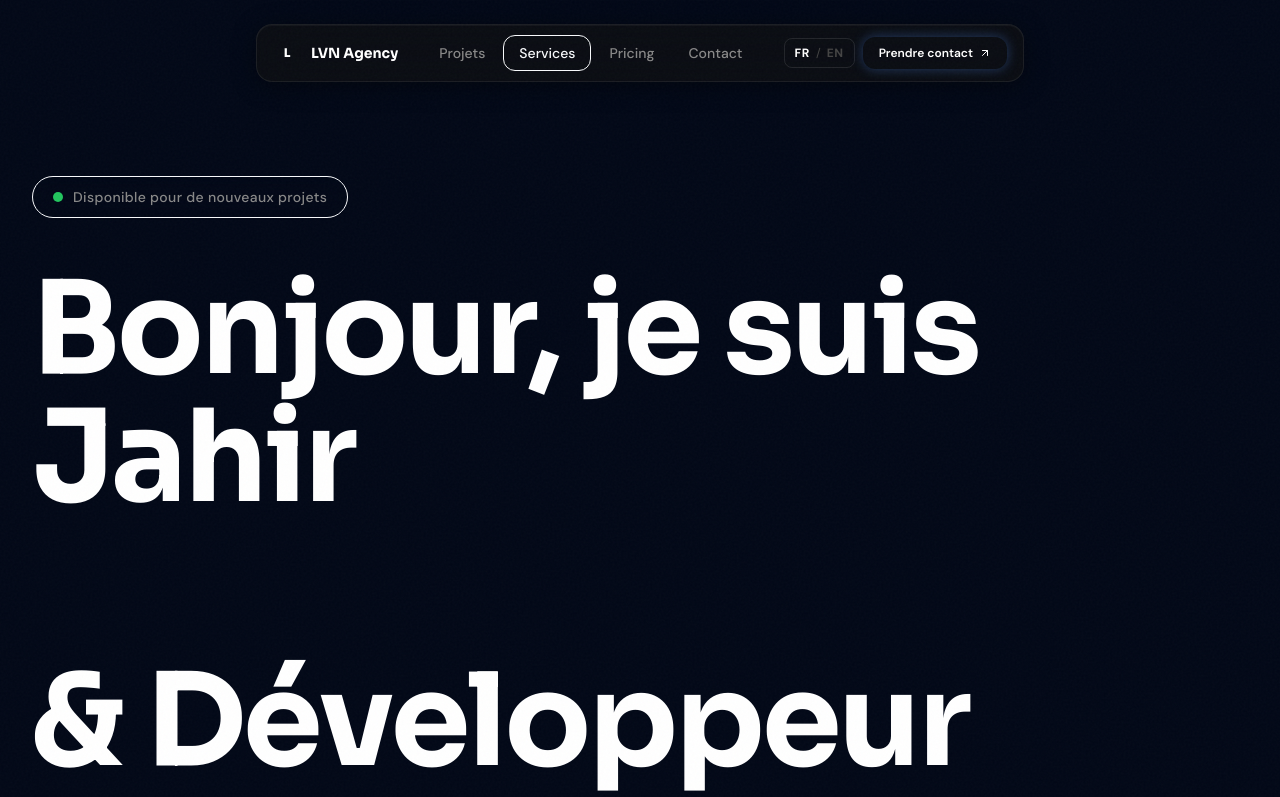
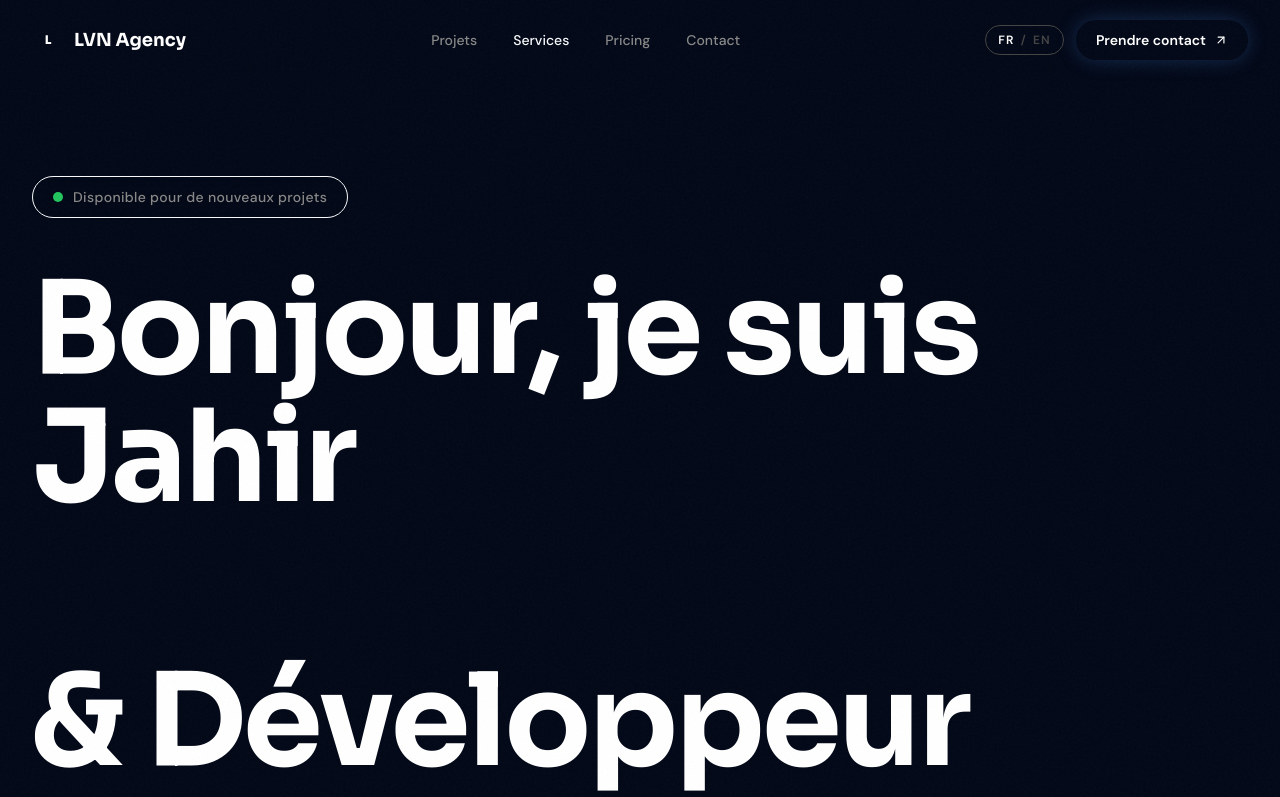
Before and after one commit to jahirlpro-fr/PORTFOLIO_LVN, a Next.js app: page / in a window 1280 px wide. Shown: the top 797 px of the page. Built offline with nearby package versions, Linux system fonts and the light colour scheme.

Commit message:
Edit /src/components/Navbar.tsx

```diff
--- a/src/components/Navbar.tsx
+++ b/src/components/Navbar.tsx
@@ -12,31 +12,39 @@ export function Navbar() {
     const [isMobileMenuOpen, setIsMobileMenuOpen] = useState(false);
     const [activeSection, setActiveSection] = useState("");
 
+    // Scroll progress bar at top
     const { scrollYProgress } = useScroll();
     const scaleX = useSpring(scrollYProgress, { stiffness: 100, damping: 30 });
 
+    // Detect scroll for navbar background
     useEffect(() => {
-        const handleScroll = () => setIsScrolled(window.scrollY > 50);
+        const handleScroll = () => setIsScrolled(window.scrollY > 30);
         window.addEventListener("scroll", handleScroll, { passive: true });
         return () => window.removeEventListener("scroll", handleScroll);
     }, []);
 
+    // Active section detection via IntersectionObserver
     useEffect(() => {
         const sectionIds = ["projects", "services", "pricing", "contact"];
         const observers: IntersectionObserver[] = [];
+
         sectionIds.forEach((id) => {
             const el = document.getElementById(id);
             if (!el) return;
             const observer = new IntersectionObserver(
-                ([entry]) => { if (entry.isIntersecting) setActiveSection(id); },
+                ([entry]) => {
+                    if (entry.isIntersecting) setActiveSection(id);
+                },
                 { threshold: 0.3 }
             );
             observer.observe(el);
             observers.push(observer);
         });
+
         return () => observers.forEach((o) => o.disconnect());
     }, []);
 
+    // Lock body scroll when mobile menu open
     useEffect(() => {
         document.body.style.overflow = isMobileMenuOpen ? "hidden" : "";
         return () => { document.body.style.overflow = ""; };
@@ -61,178 +69,191 @@ export function Navbar() {
                 style={{ scaleX }}
             />
 
-            {/* ── FLOATING PILL NAVBAR ── */}
-            <div className="fixed top-0 left-0 right-0 z-50 flex justify-center pt-6 px-4 pointer-events-none">
+            {/* ── NAVBAR ── */}
             <motion.nav
                 initial={{ y: -80, opacity: 0 }}
                 animate={{ y: 0, opacity: 1 }}
                 transition={{ duration: 0.7, ease: [0.22, 1, 0.36, 1] }}
-                    className={`pointer-events-auto flex items-center justify-between gap-4 w-full max-w-3xl
-                      px-4 py-2.5 rounded-2xl border transition-all duration-500
-                      ${isScrolled
-                            ? "bg-[#0A0A0A]/85 backdrop-blur-2xl border-white/10 shadow-[0_8px_40px_rgba(0,0,0,0.6),inset_0_1px_0_rgba(255,255,255,0.06)]"
-                            : "bg-[#111111]/60 backdrop-blur-xl border-white/[0.07] shadow-[0_4px_24px_rgba(0,0,0,0.4),inset_0_1px_0_rgba(255,255,255,0.04)]"
+                className={`fixed top-0 left-0 right-0 z-50 transition-all duration-500 ${isScrolled
+                    ? "bg-bg/85 backdrop-blur-2xl border-b border-border shadow-[0_4px_30px_rgba(0,0,0,0.4)]"
+                    : "bg-transparent"
                     }`}
             >
+                <div className="max-w-7xl mx-auto px-6 lg:px-8">
+                    <div className="flex items-center justify-between h-20">
+
                         {/* ── LOGO ── */}
-                    <Link href="/" className="group flex items-center gap-2.5 flex-shrink-0">
-                        <div className="relative w-7 h-7 flex items-center justify-center rounded-lg overflow-hidden">
-                            <div className="absolute inset-0 bg-accent" />
+                        <Link href="/" className="group flex items-center gap-2.5">
+                            <div className="relative w-8 h-8 flex items-center justify-center">
+                                <div className="absolute inset-0 bg-accent/20 rounded-lg group-hover:bg-accent/30 transition-colors duration-300" />
+                                <div className="absolute inset-[3px] bg-accent rounded-md group-hover:scale-110 transition-transform duration-300" />
                                 <span className="relative text-white font-display font-black text-xs z-10">L</span>
                             </div>
-                        <span className="font-display text-sm font-bold text-text-primary group-hover:text-accent transition-colors duration-300">
+                            <span className="font-display text-lg font-bold text-text-primary group-hover:text-accent transition-colors duration-300">
                                 LVN Agency
                             </span>
                         </Link>
 
-                    {/* ── CENTER NAV LINKS ── */}
-                    <div className="hidden md:flex items-center gap-0.5">
+                        {/* ── DESKTOP NAV LINKS ── */}
+                        <div className="hidden md:flex items-center gap-1">
                             {navLinks.map((link) => {
                                 const isActive = activeSection === link.id;
                                 return (
                                     <a
                                         key={link.href}
                                         href={link.href}
-                                    className="relative px-4 py-2 text-sm font-medium rounded-xl transition-all duration-200 group"
+                                        className="relative px-4 py-2 text-sm font-medium transition-colors duration-200 group"
                                     >
+                                        {/* Active / hover background pill */}
+                                        <span
+                                            className={`absolute inset-0 rounded-full transition-all duration-300 ${isActive
+                                                ? "bg-accent/10"
+                                                : "bg-transparent group-hover:bg-surface"
+                                                }`}
+                                        />
+                                        {/* Text */}
+                                        <span
+                                            className={`relative transition-colors duration-200 ${isActive ? "text-accent" : "text-text-secondary group-hover:text-text-primary"
+                                                }`}
+                                        >
+                                            {link.label}
+                                        </span>
+                                        {/* Active dot indicator */}
                                         {isActive && (
                                             <motion.span
-                                            layoutId="nav-pill-active"
-                                            className="absolute inset-0 rounded-xl bg-accent/10 border border-accent/20"
-                                            transition={{ type: "spring", stiffness: 350, damping: 30 }}
+                                                layoutId="nav-active-dot"
+                                                className="absolute bottom-1 left-1/2 -translate-x-1/2 w-1 h-1 bg-accent rounded-full"
                                             />
                                         )}
-                                    {!isActive && (
-                                        <span className="absolute inset-0 rounded-xl bg-transparent group-hover:bg-white/5 transition-colors duration-200" />
-                                    )}
-                                    <span className={`relative z-10 transition-colors duration-200 ${isActive
-                                            ? "text-accent"
-                                            : "text-text-secondary group-hover:text-text-primary"
-                                        }`}>
-                                        {link.label}
-                                    </span>
                                     </a>
                                 );
                             })}
                         </div>
 
-                    {/* ── RIGHT ACTIONS ── */}
-                    <div className="flex items-center gap-2 flex-shrink-0">
-                        {/* Language pill */}
+                        {/* ── DESKTOP RIGHT ACTIONS ── */}
+                        <div className="hidden md:flex items-center gap-3">
+                            {/* Language toggle */}
                             <button
                                 onClick={toggleLanguage}
-                            className="hidden sm:flex items-center gap-1 px-2.5 py-1.5 rounded-lg
-                         border border-white/10 hover:border-accent/30 hover:bg-accent/5
-                         transition-all duration-300"
+                                className="relative flex items-center gap-1.5 px-3 py-1.5 rounded-full border border-border text-text-muted hover:text-text-primary hover:border-accent/40 transition-all duration-300 text-xs font-semibold tracking-widest uppercase"
                                 aria-label="Toggle language"
                             >
-                            <span className={`text-xs font-bold tracking-wider transition-colors ${language === "fr" ? "text-white" : "text-text-muted"}`}>FR</span>
-                            <span className="text-text-muted text-xs mx-0.5">/</span>
-                            <span className={`text-xs font-bold tracking-wider transition-colors ${language === "en" ? "text-white" : "text-text-muted"}`}>EN</span>
+                                <span className={language === "fr" ? "text-text-primary" : "text-text-muted"}>FR</span>
+                                <span className="text-text-muted">/</span>
+                                <span className={language === "en" ? "text-text-primary" : "text-text-muted"}>EN</span>
                             </button>
 
-                        {/* CTA */}
+                            {/* CTA button */}
                             <a
                                 href="#contact"
-                            className="group hidden md:inline-flex items-center gap-1.5
-                         bg-accent text-white px-4 py-2 rounded-xl text-xs font-semibold
+                                className="group relative inline-flex items-center gap-2 bg-accent text-white
+                           px-5 py-2.5 rounded-full text-sm font-semibold
                            hover:bg-accent/90 transition-all duration-300
-                         shadow-[0_0_12px_rgba(79,142,247,0.35)]
-                         hover:shadow-[0_0_22px_rgba(79,142,247,0.55)]
+                           shadow-[0_0_20px_rgba(79,142,247,0.25)]
+                           hover:shadow-[0_0_35px_rgba(79,142,247,0.45)]
                            hover:scale-105"
                             >
                                 {t("nav.cta")}
-                            <ArrowUpRight size={12} className="group-hover:translate-x-0.5 group-hover:-translate-y-0.5 transition-transform duration-300" />
+                                <ArrowUpRight
+                                    size={14}
+                                    className="group-hover:translate-x-0.5 group-hover:-translate-y-0.5 transition-transform duration-300"
+                                />
                             </a>
+                        </div>
 
-                        {/* Mobile hamburger */}
+                        {/* ── MOBILE HAMBURGER ── */}
                         <button
                             onClick={() => setIsMobileMenuOpen(!isMobileMenuOpen)}
-                            className="md:hidden w-8 h-8 flex items-center justify-center rounded-lg
-                         border border-white/10 hover:border-accent/30 hover:bg-accent/5
-                         transition-all duration-300"
+                            className="md:hidden relative w-10 h-10 flex items-center justify-center rounded-full border border-border hover:border-accent/40 hover:bg-surface transition-all duration-300"
                             aria-label="Toggle menu"
                         >
                             <AnimatePresence mode="wait">
                                 {isMobileMenuOpen ? (
-                                    <motion.div key="close" initial={{ rotate: -90, opacity: 0 }} animate={{ rotate: 0, opacity: 1 }} exit={{ rotate: 90, opacity: 0 }} transition={{ duration: 0.15 }}>
-                                        <X size={15} className="text-text-primary" />
+                                    <motion.div
+                                        key="close"
+                                        initial={{ rotate: -90, opacity: 0 }}
+                                        animate={{ rotate: 0, opacity: 1 }}
+                                        exit={{ rotate: 90, opacity: 0 }}
+                                        transition={{ duration: 0.2 }}
+                                    >
+                                        <X size={18} className="text-text-primary" />
                                     </motion.div>
                                 ) : (
-                                    <motion.div key="open" initial={{ rotate: 90, opacity: 0 }} animate={{ rotate: 0, opacity: 1 }} exit={{ rotate: -90, opacity: 0 }} transition={{ duration: 0.15 }}>
-                                        <Menu size={15} className="text-text-primary" />
+                                    <motion.div
+                                        key="open"
+                                        initial={{ rotate: 90, opacity: 0 }}
+                                        animate={{ rotate: 0, opacity: 1 }}
+                                        exit={{ rotate: -90, opacity: 0 }}
+                                        transition={{ duration: 0.2 }}
+                                    >
+                                        <Menu size={18} className="text-text-primary" />
                                     </motion.div>
                                 )}
                             </AnimatePresence>
                         </button>
+
+                    </div>
                 </div>
             </motion.nav>
-            </div>
 
             {/* ── MOBILE MENU OVERLAY ── */}
             <AnimatePresence>
                 {isMobileMenuOpen && (
                     <motion.div
-                        initial={{ opacity: 0, y: -16 }}
-                        animate={{ opacity: 1, y: 0 }}
-                        exit={{ opacity: 0, y: -16 }}
-                        transition={{ duration: 0.35, ease: [0.22, 1, 0.36, 1] }}
-                        className="fixed inset-0 z-40 bg-[#0A0A0A]/98 backdrop-blur-2xl md:hidden flex flex-col"
+                        initial={{ opacity: 0, clipPath: "circle(0% at calc(100% - 52px) 40px)" }}
+                        animate={{ opacity: 1, clipPath: "circle(150% at calc(100% - 52px) 40px)" }}
+                        exit={{ opacity: 0, clipPath: "circle(0% at calc(100% - 52px) 40px)" }}
+                        transition={{ duration: 0.5, ease: [0.22, 1, 0.36, 1] }}
+                        className="fixed inset-0 z-40 bg-bg/98 backdrop-blur-2xl md:hidden flex flex-col"
                     >
-                        {/* Header */}
-                        <div className="flex items-center justify-between px-6 pt-7 pb-4">
+                        {/* Top bar */}
+                        <div className="flex items-center justify-between px-6 h-20 border-b border-border">
                             <span className="font-display text-lg font-bold text-text-primary">LVN Agency</span>
-                            <button
-                                onClick={() => setIsMobileMenuOpen(false)}
-                                className="w-9 h-9 flex items-center justify-center rounded-xl border border-border hover:border-accent/40 transition-colors"
-                            >
-                                <X size={16} className="text-text-primary" />
-                            </button>
                         </div>
 
-                        {/* Nav links — big editorial style */}
-                        <div className="flex flex-col justify-center flex-1 px-6 gap-0">
+                        {/* Nav links */}
+                        <div className="flex flex-col justify-center flex-1 px-8 gap-2">
                             {navLinks.map((link, index) => (
                                 <motion.a
                                     key={link.href}
                                     href={link.href}
-                                    initial={{ opacity: 0, x: -24 }}
+                                    initial={{ opacity: 0, x: -30 }}
                                     animate={{ opacity: 1, x: 0 }}
-                                    transition={{ delay: 0.05 + index * 0.07, duration: 0.4, ease: [0.22, 1, 0.36, 1] }}
+                                    transition={{ delay: 0.1 + index * 0.08, duration: 0.5, ease: [0.22, 1, 0.36, 1] }}
                                     onClick={() => setIsMobileMenuOpen(false)}
-                                    className="group flex items-center justify-between py-5 border-b border-border/40 last:border-0"
+                                    className="group flex items-center justify-between py-5 border-b border-border/50 last:border-0"
                                 >
-                                    <span className="font-display text-4xl font-bold text-text-primary group-hover:text-accent transition-colors duration-300">
+                                    <span className="font-display text-3xl font-bold text-text-primary group-hover:text-accent transition-colors duration-300">
                                         {link.label}
                                     </span>
                                     <ArrowUpRight
-                                        size={22}
+                                        size={20}
                                         className="text-text-muted group-hover:text-accent group-hover:translate-x-1 group-hover:-translate-y-1 transition-all duration-300"
                                     />
                                 </motion.a>
                             ))}
                         </div>
 
-                        {/* Bottom bar */}
+                        {/* Bottom actions */}
                         <motion.div
-                            initial={{ opacity: 0 }}
-                            animate={{ opacity: 1 }}
-                            transition={{ delay: 0.35 }}
-                            className="px-6 pb-10 flex items-center justify-between border-t border-border/40 pt-6"
+                            initial={{ opacity: 0, y: 20 }}
+                            animate={{ opacity: 1, y: 0 }}
+                            transition={{ delay: 0.45, duration: 0.5 }}
+                            className="px-8 pb-12 flex items-center justify-between"
                         >
                             <button
                                 onClick={toggleLanguage}
-                                className="flex items-center gap-1.5 px-4 py-2.5 rounded-xl border border-border text-sm font-bold tracking-wider hover:border-accent/40 hover:text-accent transition-all duration-300"
+                                className="flex items-center gap-2 px-4 py-2 rounded-full border border-border text-text-secondary hover:text-accent hover:border-accent/40 transition-all duration-300 text-sm font-semibold tracking-widest uppercase"
                             >
-                                <span className={language === "fr" ? "text-white" : "text-text-muted"}>FR</span>
-                                <span className="text-text-muted">/</span>
-                                <span className={language === "en" ? "text-white" : "text-text-muted"}>EN</span>
+                                <span className={language === "fr" ? "text-text-primary" : "text-text-muted"}>FR</span>
+                                <span>/</span>
+                                <span className={language === "en" ? "text-text-primary" : "text-text-muted"}>EN</span>
                             </button>
 
                             <a
                                 href="#contact"
                                 onClick={() => setIsMobileMenuOpen(false)}
-                                className="inline-flex items-center gap-2 bg-accent text-white px-6 py-3 rounded-xl text-sm font-semibold hover:bg-accent/90 transition-all shadow-[0_0_20px_rgba(79,142,247,0.3)]"
+                                className="inline-flex items-center gap-2 bg-accent text-white px-6 py-3 rounded-full text-sm font-semibold hover:bg-accent/90 transition-all shadow-[0_0_25px_rgba(79,142,247,0.3)]"
                             >
                                 {t("nav.cta")}
                                 <ArrowUpRight size={14} />
```
Lines whose indentation alone changed are shown as unchanged.
